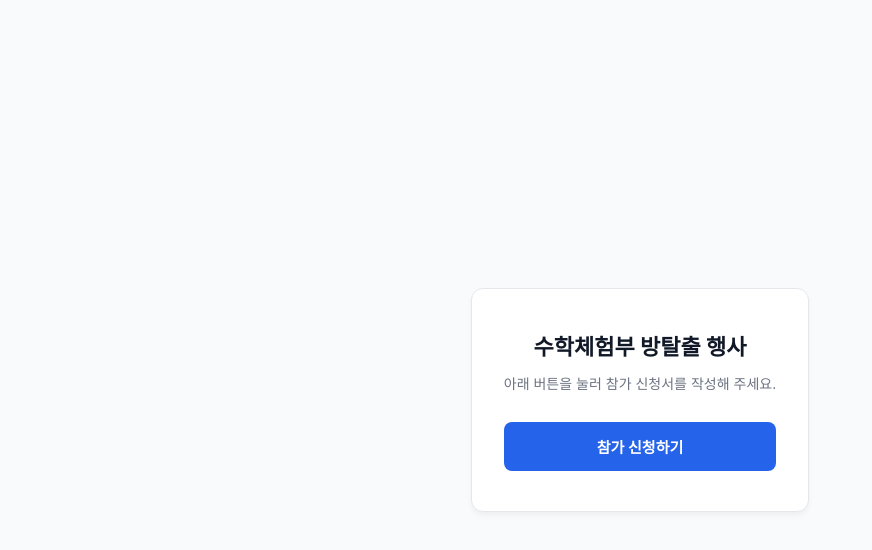
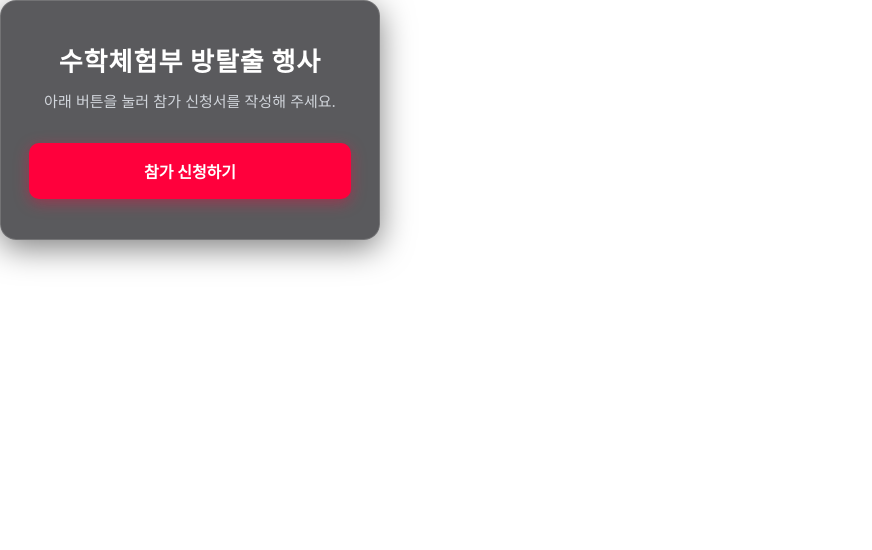
Before and after one commit to ghtlspakghtl/seeu21, a React (Vite) app: page / in a window 1280 px wide. Shown: the top 550 px of the page, without its empty margins (0-872 px from the left). Built offline with nearby package versions, Linux system fonts and the light colour scheme.

Commit message:
fix: add vite config and update path

```diff
--- a/src/App.css
+++ b/src/App.css
@@ -2,63 +2,76 @@
   box-sizing: border-box;
   margin: 0;
   padding: 0;
-  font-family: -apple-system, BlinkMacSystemFont, "Segoe UI", Roboto, "Helvetica Neue", Arial, sans-serif;
+  font-family: -apple-system, BlinkMacSystemFont, "Segoe UI", Roboto, sans-serif;
 }
 
-body {
-  background-color: #f9fafb;
-  color: #111827;
+/* public/배경.png 파일 불러오기 */
+.bg-container {
+  width: 100vw;
+  height: 100vh;
+  background: url('/배경.png') no-repeat center center / cover;
   display: flex;
   justify-content: center;
   align-items: center;
-  min-height: 100vh;
+  position: relative;
 }
 
-.container {
+/* 배경을 약간 어둡게 깔아주는 오버레이 (글자 잘 보이게) */
+.overlay {
+  position: absolute;
+  top: 0;
+  left: 0;
   width: 100%;
-  padding: 20px;
-  display: flex;
-  justify-content: center;
+  height: 100%;
+  background: rgba(0, 0, 0, 0.65);
+  z-index: 1;
 }
 
 .card {
-  width: 100%;
-  max-width: 400px;
-  padding: 40px 32px;
-  background: #ffffff;
-  border: 1px solid #e5e7eb;
-  border-radius: 12px;
-  box-shadow: 0 4px 6px -1px rgba(0, 0, 0, 0.05);
+  position: relative;
+  z-index: 2;
+  width: 90%;
+  max-width: 380px;
+  padding: 40px 28px;
+  background: rgba(20, 20, 25, 0.7);
+  border: 1px solid rgba(255, 255, 255, 0.15);
+  border-radius: 16px;
+  box-shadow: 0 8px 32px rgba(0, 0, 0, 0.5);
+  backdrop-filter: blur(8px);
+  -webkit-backdrop-filter: blur(8px);
   text-align: center;
+  color: #ffffff;
 }
 
 h1 {
-  font-size: 22px;
-  font-weight: 700;
+  font-size: 26px;
+  font-weight: 800;
   margin-bottom: 12px;
-  color: #111827;
+  letter-spacing: 1px;
 }
 
 .description {
-  font-size: 14px;
-  color: #6b7280;
-  margin-bottom: 28px;
-  line-height: 1.5;
+  font-size: 15px;
+  color: #d1d5db;
+  margin-bottom: 32px;
 }
 
 .submit-btn {
   display: block;
   width: 100%;
-  padding: 14px;
-  border-radius: 8px;
-  background-color: #2563eb;
+  padding: 16px;
+  border-radius: 10px;
+  background-color: #ff003c;
   color: #ffffff;
-  font-size: 15px;
-  font-weight: 600;
+  font-size: 16px;
+  font-weight: 700;
   text-decoration: none;
-  transition: background-color 0.2s ease;
+  box-shadow: 0 4px 15px rgba(255, 0, 60, 0.4);
+  transition: all 0.2s ease;
 }
 
 .submit-btn:hover {
-  background-color: #1d4ed8;
+  background-color: #e60036;
+  transform: translateY(-2px);
+  box-shadow: 0 6px 20px rgba(255, 0, 60, 0.6);
 }
```
Also changed, not shown: 1 other file (tests, documents, lock files or other folders).
